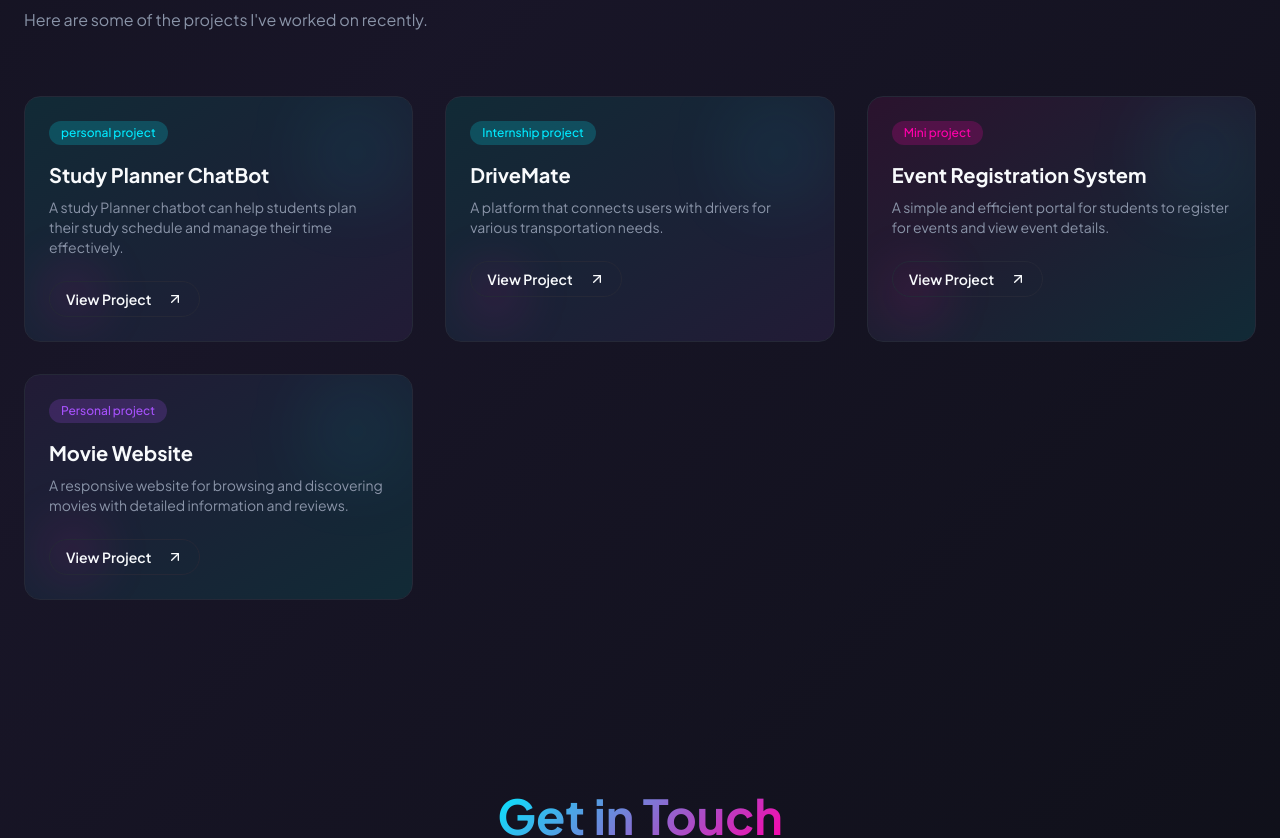
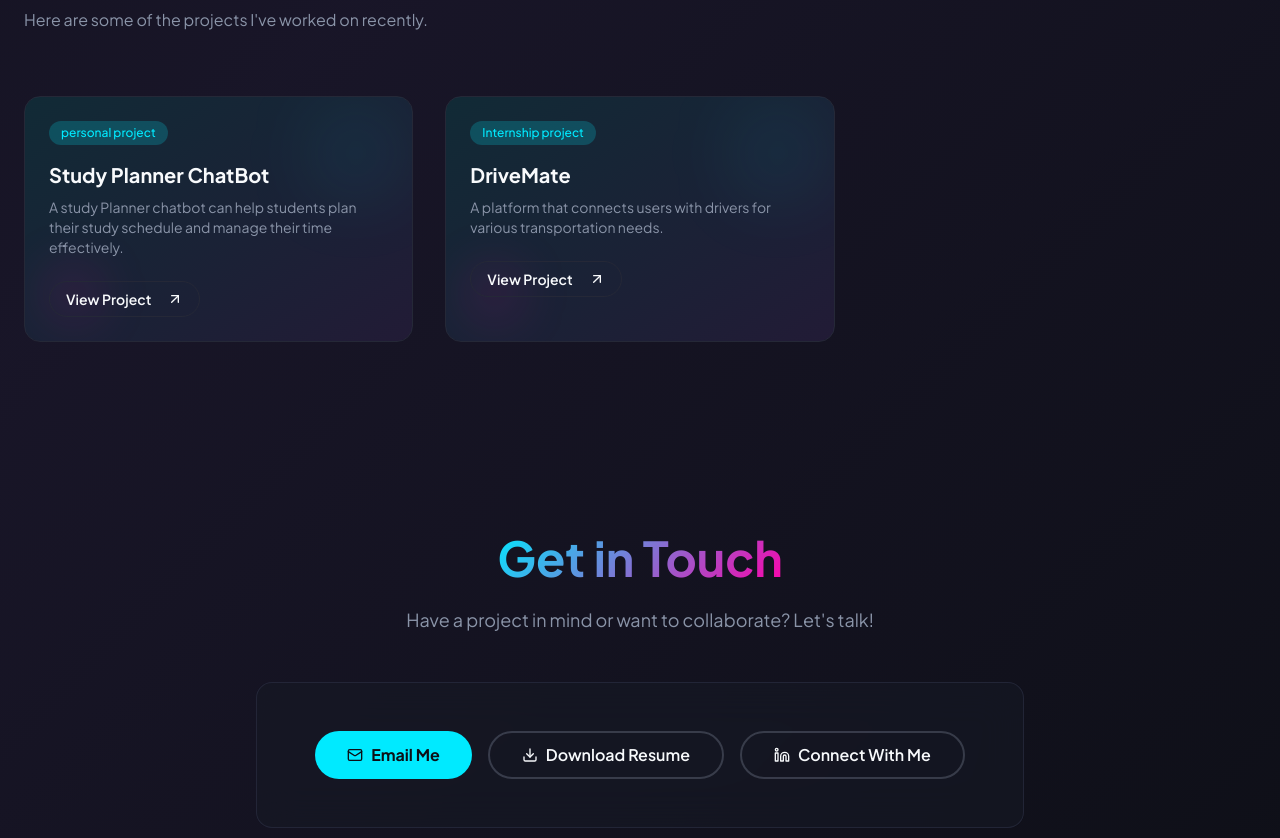
Before and after one commit to Navaneeth-18bit/neon-dev-portfolio, a React (Vite) app: page / in a window 1280 px wide. Shown: the part 1625-2463 px from the top of the page. Built offline with nearby package versions, Linux system fonts and the light colour scheme; the HTML template or start-up script is replaced by a standard one.

Commit message:
Removed A project

```diff
--- a/src/components/Projects.tsx
+++ b/src/components/Projects.tsx
@@ -21,26 +21,6 @@ const projects = [
     tagColor: 'bg-primary/20 text-primary',
     githubUrl: 'https://github.com/Navaneeth-18bit/DriveMate.git',
   },
-
-
-  {
-    title: 'Event Registration System',
-    tag: 'Mini project',
-    description:
-      'A simple and efficient portal for students to register for events and view event details.',
-    gradient: 'from-secondary/20 to-primary/20',
-    tagColor: 'bg-secondary/20 text-secondary',
-    githubUrl: 'https://github.com/Navaneeth-18bit/Event-Registration-System.git',
-  },
-  {
-    title: 'Movie Website',
-    tag: 'Personal project',
-    description:
-      'A responsive website for browsing and discovering movies with detailed information and reviews.',
-    gradient: 'from-accent/20 to-primary/20',
-    tagColor: 'bg-accent/20 text-accent',
-    githubUrl: 'https://github.com/Navaneeth-18bit/Movie-web-app.git',
-  }
 ];
 
 // Simple scroll animation hook
```
